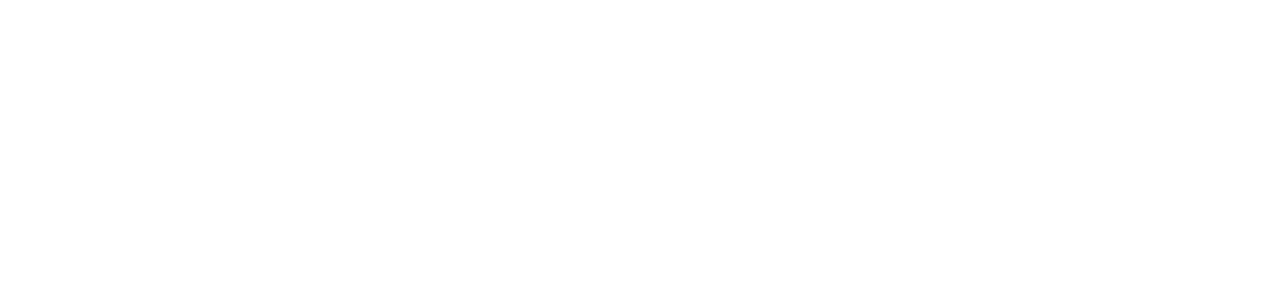
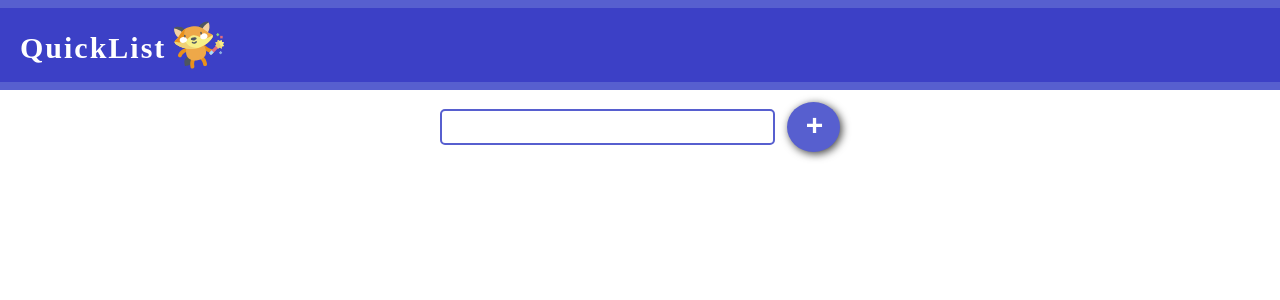
Before and after one commit to GKonar/QuickList, a React (Create React App) app: page / in a window 1280 px wide. Shown: the top 300 px of the page. Built offline with nearby package versions, Linux system fonts and the light colour scheme; a web font is replaced by a local one.

Commit message:
Create  main QuickList,AddItemForm, Navbar components

```diff
--- a/src/App.js
+++ b/src/App.js
@@ -1,10 +1,21 @@
 import React from 'react';
+import QuickList from './pages/QuickList';
+
+// styled
+import styled from 'styled-components';
 import { ThemeProvider } from 'styled-components';
 import appTheme from './themes/appTheme';
+
+const AppWrap = styled.div`
+  /* margin: ${({ theme }) => theme.margin.regular}; */
+`;
 
 function App() {
   return (
     <ThemeProvider theme={appTheme}>
+      <AppWrap>
+        <QuickList />
+      </AppWrap>
     </ThemeProvider>
   );
 }
--- /dev/null
+++ b/src/components/AddItemForm.js
@@ -0,0 +1,79 @@
+import React, { useState } from 'react'
+import styled from 'styled-components';
+
+const StyledForm = styled.form`
+  width: 100%;
+  max-width: 400px;
+  display: flex;
+  align-items: center;
+`
+const StyledInput = styled.input`
+  width: 100%;
+  height: 30px;
+  font-size: ${({ theme }) => theme.fontSize.default};
+  border: none;
+  border-radius: 5px;
+  outline: none;
+  transition: .1s;
+  border: 2px solid #575fcf;
+
+  &:focus {
+    border: 4px solid #6ab04c;
+  }
+`
+
+const StyledButton = styled.button`
+  border: none;
+  font-size: ${({ theme }) => theme.fontSize.bigger};
+  margin-left: ${({ theme }) => theme.margin.regular};
+  width: 62px;
+  height: 50px;
+  border-radius: 50%;
+  display: flex;
+  justify-content: center;
+  align-items: center;
+  position: relative;
+  cursor: pointer;
+  outline: none;
+  background-color: #575fcf;
+  box-shadow: 2px 2px 8px 0px rgba(0,0,0,0.75);
+  transition: .2s;
+
+  &:hover {
+    box-shadow: 1px 1px 6px 0px rgba(0,0,0,0.75);
+    background-color: #6ab04c;
+  }
+
+  &:active {
+    box-shadow: 1px 1px 2px 0px rgba(0,0,0,0.75);
+  }
+
+  span {
+    position: relative;
+    top: -2px;
+    left: 1px;
+    font-weight: 800;
+    color: #fff;
+  }
+`
+
+function Input() {
+  const [value, setValue] = useState('');
+  const handleChange = (e) => {
+    setValue(e.target.value);
+  }
+
+  const handleSubmit = (e) => {
+    e.preventDefault();
+    console.log(value);
+  }
+
+  return (
+    <StyledForm onSubmit={handleSubmit}>
+      <StyledInput onChange={handleChange} type="text" name="search" value={value} />
+      <StyledButton type="submit"><span>+</span></StyledButton>
+    </StyledForm>
+  )
+}
+
+export default Input
--- /dev/null
+++ b/src/components/Navbar.js
@@ -0,0 +1,51 @@
+import React from 'react'
+import styled from 'styled-components';
+
+import { ReactComponent as MagicFox } from '../assets/icons/fox.svg';
+
+const Nav = styled.nav`
+  display: flex;
+  align-items: center;
+  background-color: #3c40c6;
+  padding:  ${({ theme }) => theme.padding.regular};
+  color: #fff;
+  border-bottom: .5rem solid #575fcf;
+  border-top: .5rem solid #575fcf;
+
+  svg {
+    width: 50px;
+    height: 50px;
+  }
+`
+
+const IconWrap = styled.span`
+  width: 50px;
+  height: 50px;
+  overflow: hidden;
+`
+
+const Title = styled.h1`
+  font-size:  ${({ theme }) => theme.fontSize.bigger};
+  letter-spacing: 2px;
+  font-weight: 800;
+  margin: 0 ${({ theme }) => theme.margin.small};
+  padding-top: 5px;
+`
+
+function Navbar() {
+  return (
+    <Nav>
+      <Title>QuickList</Title>
+      <IconWrap>
+        <MagicFox />
+      </IconWrap>
+    </Nav>
+  )
+}
+
+export default Navbar
+
+
+// THANKS FOR ICON
+// Icons made by <a href="https://www.flaticon.com/authors/freepik" title="Freepik">Freepik</a> from <a href="https://www.flaticon.com/" title="Flaticon"> www.flaticon.com</a>
+// Icons made by <a href="https://www.flaticon.com/authors/freepik" title="Freepik">Freepik</a> from <a href="https://www.flaticon.com/" title="Flaticon"> www.flaticon.com</a>
--- /dev/null
+++ b/src/pages/QuickList.js
@@ -0,0 +1,28 @@
+import React from 'react'
+import styled from 'styled-components';
+
+import Navbar from '../components/Navbar';
+import AddItemForm from '../components/AddItemForm';
+
+const ListWrap = styled.section`
+  height: 100vh;
+  /* background-color: #4bcffa; */
+`
+const InputWrap = styled.div`
+  display: flex;
+  justify-content: center;
+  margin: ${({ theme }) => theme.margin.regular};
+`
+
+function QuickList() {
+  return (
+    <ListWrap>
+      <Navbar />
+      <InputWrap>
+        <AddItemForm />
+      </InputWrap>
+    </ListWrap>
+  )
+}
+
+export default QuickList
```
